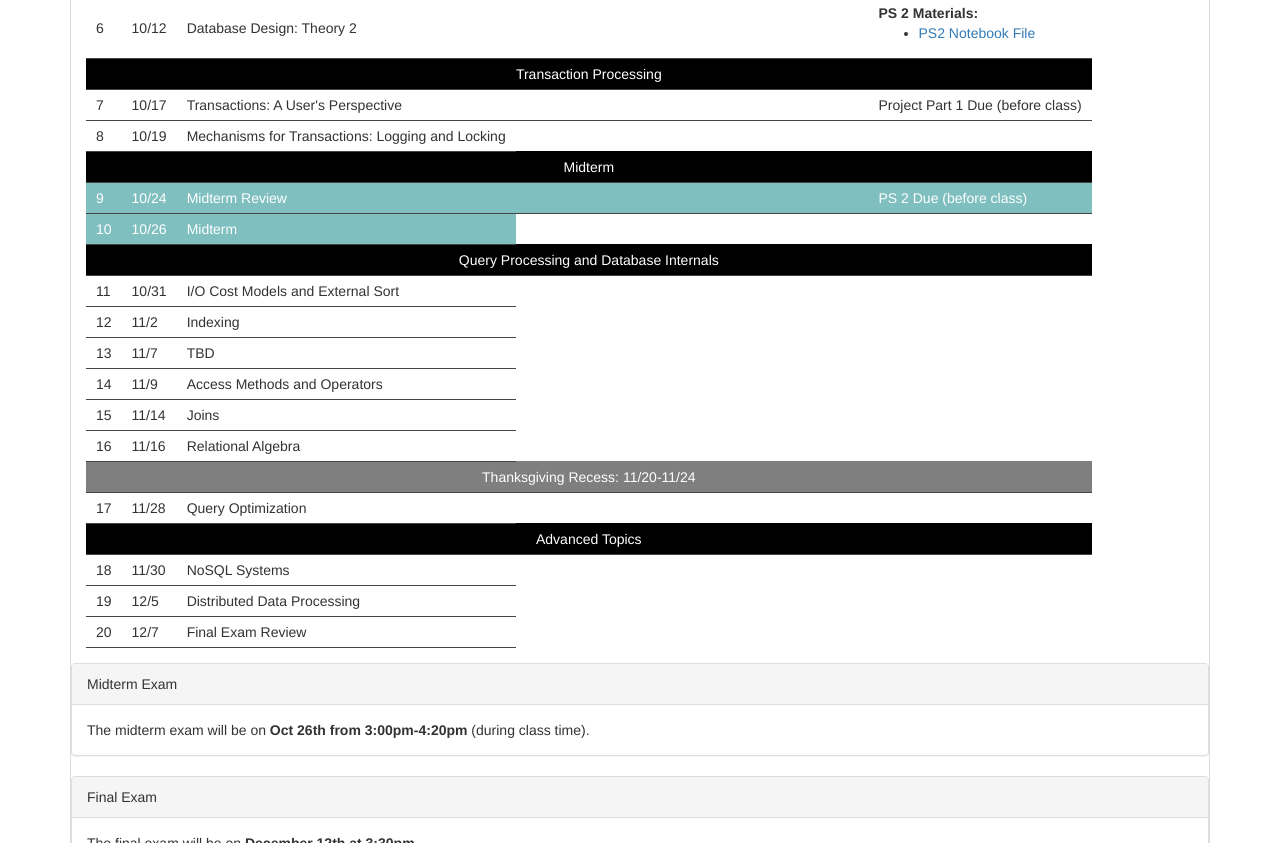
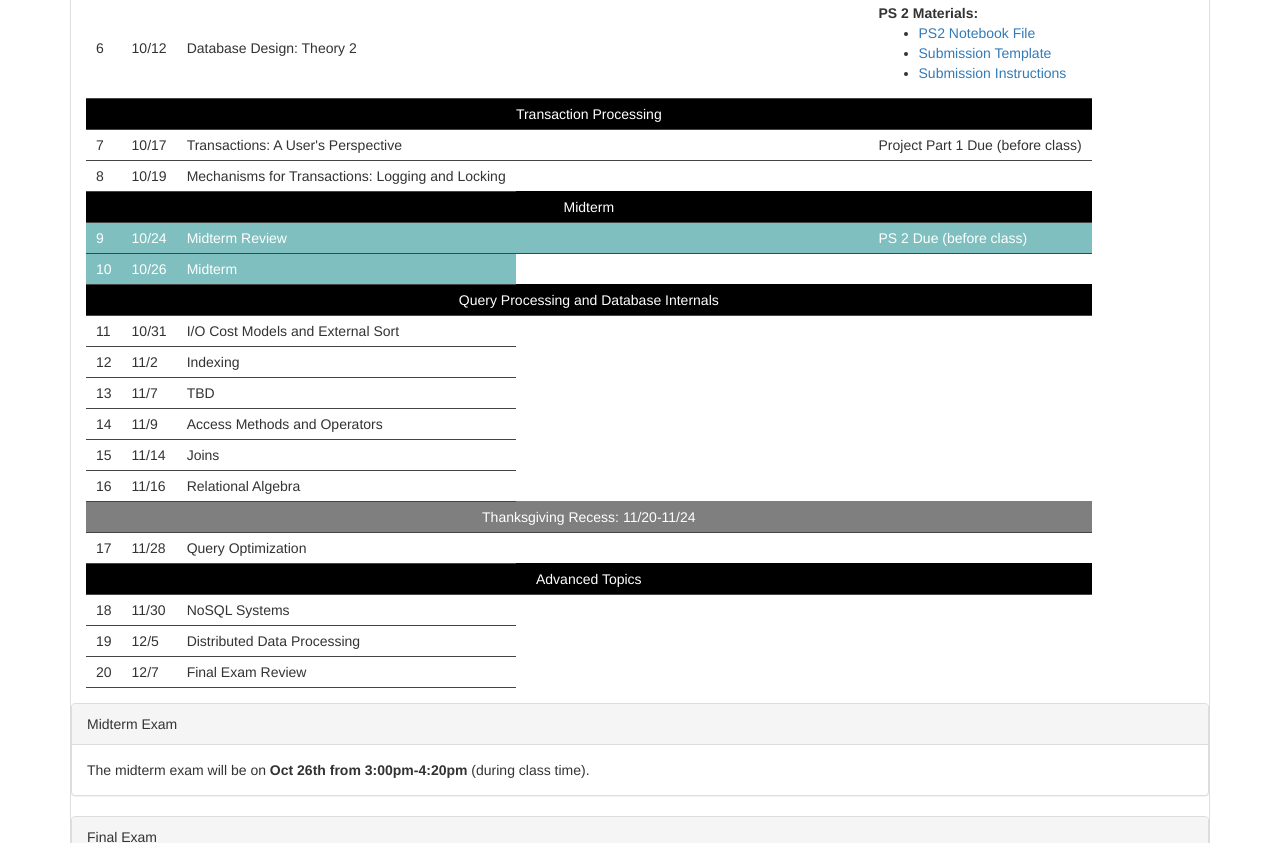
Before and after one commit to stanford-futuredata/cs145-2017, a plain HTML site: page index.html in a window 1280 px wide. Shown: the part 1699-2542 px from the top of the page. Drawn offline with nearby package versions, Linux system fonts and the light colour scheme.

Commit message:
added submission instructions to website for ps2

```diff
--- a/index.html
+++ b/index.html
@@ -224,6 +224,8 @@ and Widom. The lecture plan below may change.
       <b>PS 2 Materials:</b> <br>
       <ul>
         <li><a href="problemset/PS2/PS2-2017.ipynb" download>PS2 Notebook File</a></li>
+        <li><a href="problemset/PS2/submit.py" download>Submission Template</a></li>
+        <li><a href="problemset/PS2/submission_instructions.txt" download>Submission Instructions</a></li>
       </ul>
     </td>
   </tr>
```
